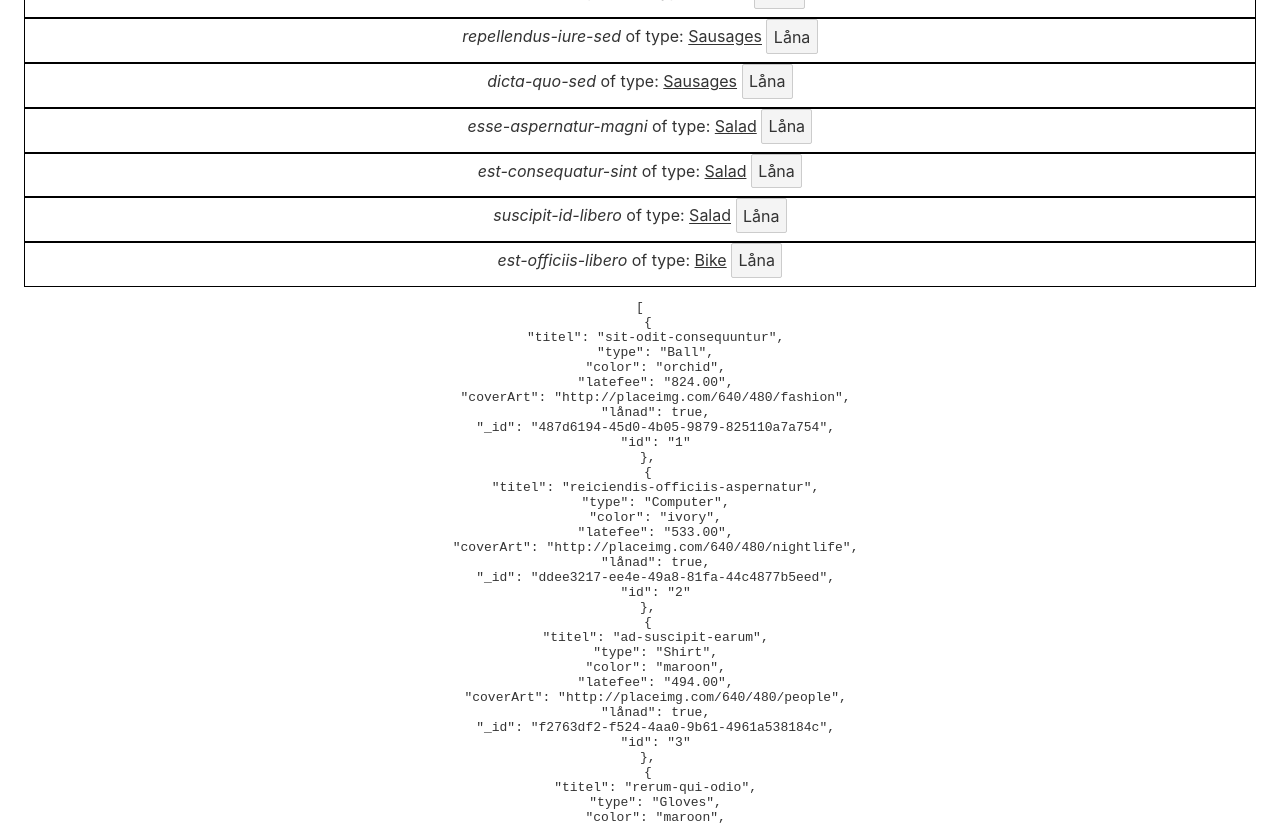
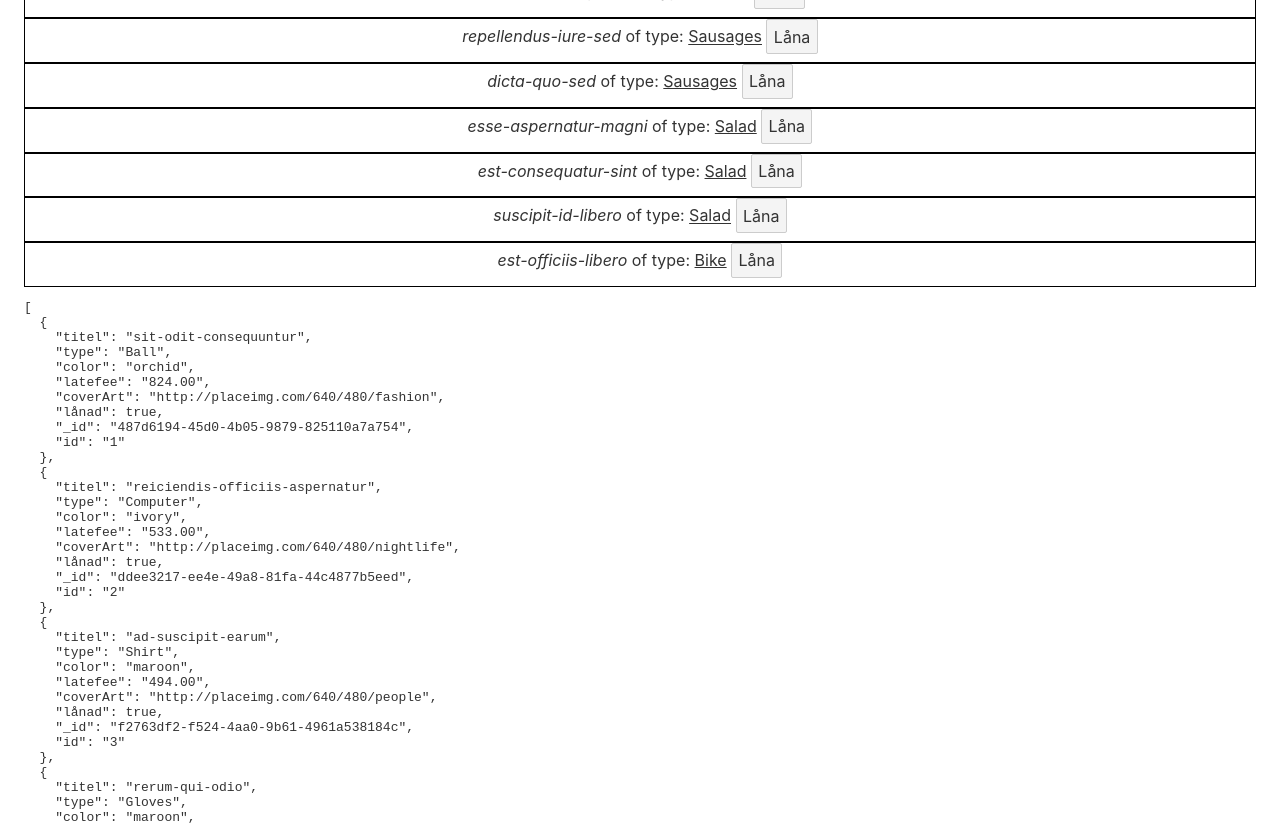
Before and after one commit to EmilNilsson12/svelte-library, a Svelte app: page / in a window 1280 px wide. Shown: the part 660-1485 px from the top of the page. Built offline with nearby package versions, Linux system fonts and the light colour scheme; data requests are answered from the project's data file.

Commit message:
Style pre

```diff
--- a/src/components/Bibliotek.svelte
+++ b/src/components/Bibliotek.svelte
@@ -24,7 +24,11 @@
     export let posts = [1, 2];
 </script>
 
-<style></style>
+<style>
+    pre {
+        text-align: left;
+    }
+</style>
 
 <div>
     <h2>Välkommen till biblioteket!</h2>
```
